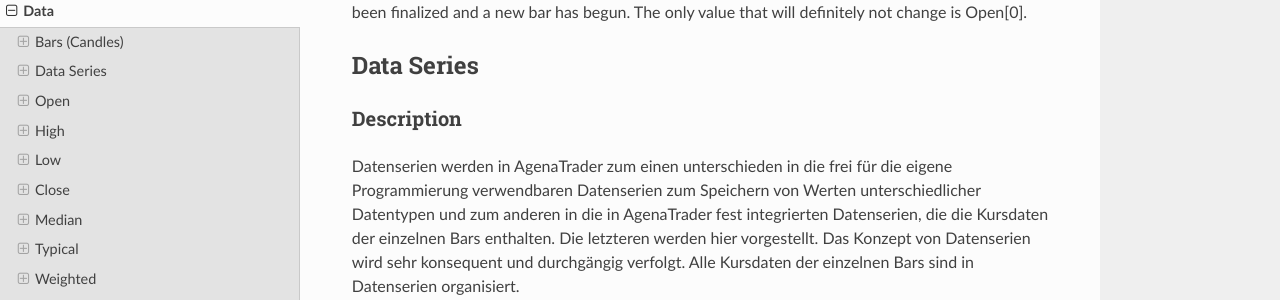
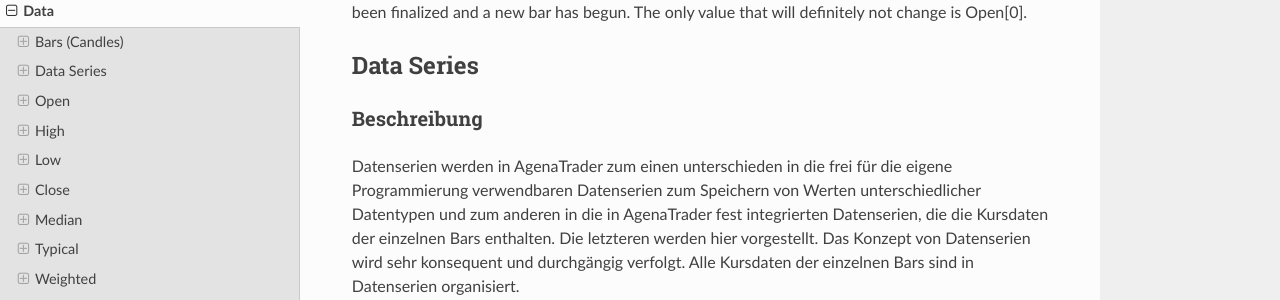
Before and after one commit to AgenaTrader/AgenaIndicator-documentation-de, an MkDocs documentation site: the page built from sources/data.md, in a window 1280 px wide and 900 px high, scrolled down 1094 px. Shown: the part 155-455 px from the top of the window. Built offline with MkDocs 1.6.1, drawn with Linux system fonts in a browser that asks for light colours; nearby versions of some CDN libraries; old or Windows-style settings are respelled for this version of MkDocs.

Commit message:
Update data.md

```diff
--- a/sources/data.md
+++ b/sources/data.md
@@ -27,7 +27,7 @@
 Close\[0\] will provide you with the most recent price transmitted by the data provider. All values of the bars High\[0\]…Low\[0\]… etc. are subject to change until the bar has been finalized and a new bar has begun. The only value that will definitely not change is Open\[0\].
 
 ## Data Series
-### Description
+### Beschreibung
 Datenserien werden in AgenaTrader zum einen unterschieden in die frei für die eigene Programmierung verwendbaren Datenserien zum Speichern von Werten unterschiedlicher Datentypen und zum anderen in die in AgenaTrader fest integrierten Datenserien, die die Kursdaten der einzelnen Bars enthalten. Die letzteren werden hier vorgestellt.
 Das Konzept von Datenserien wird sehr konsequent und durchgängig verfolgt. Alle Kursdaten der einzelnen Bars sind in Datenserien organisiert.
 
```
